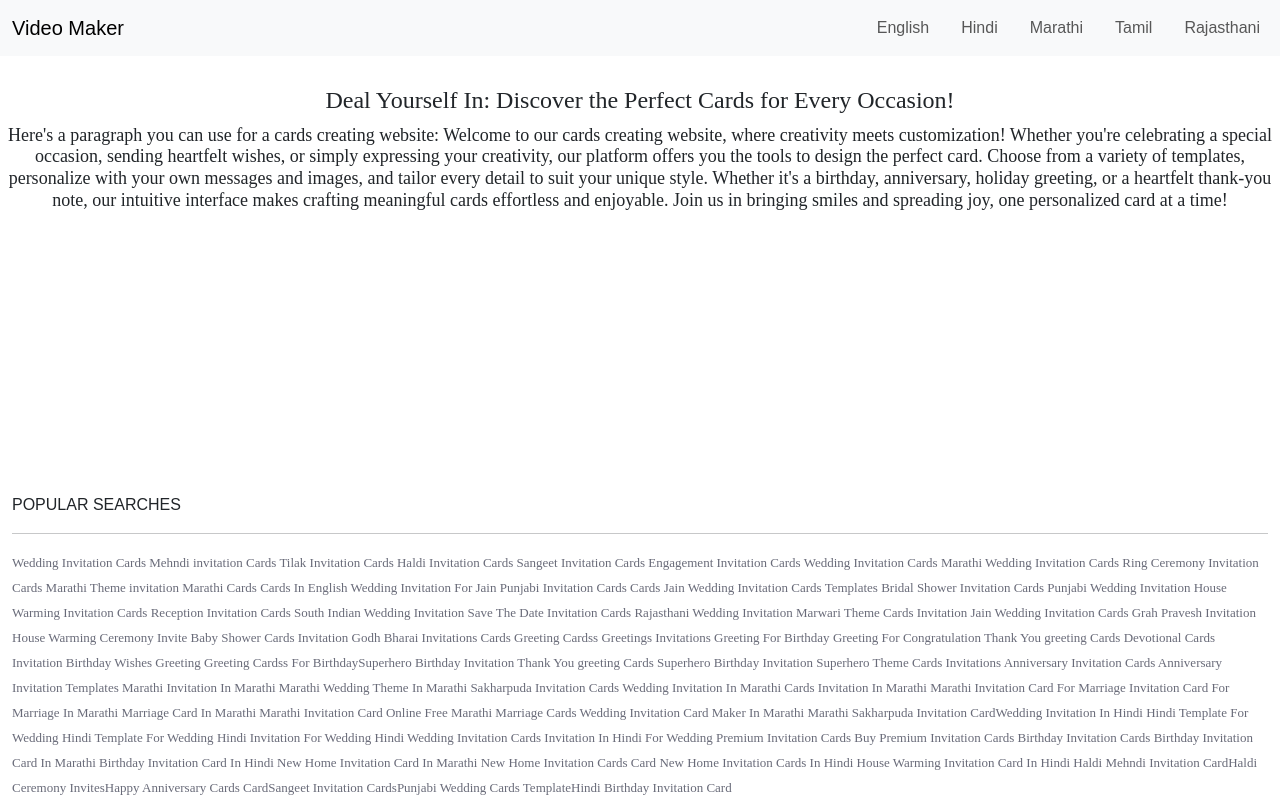
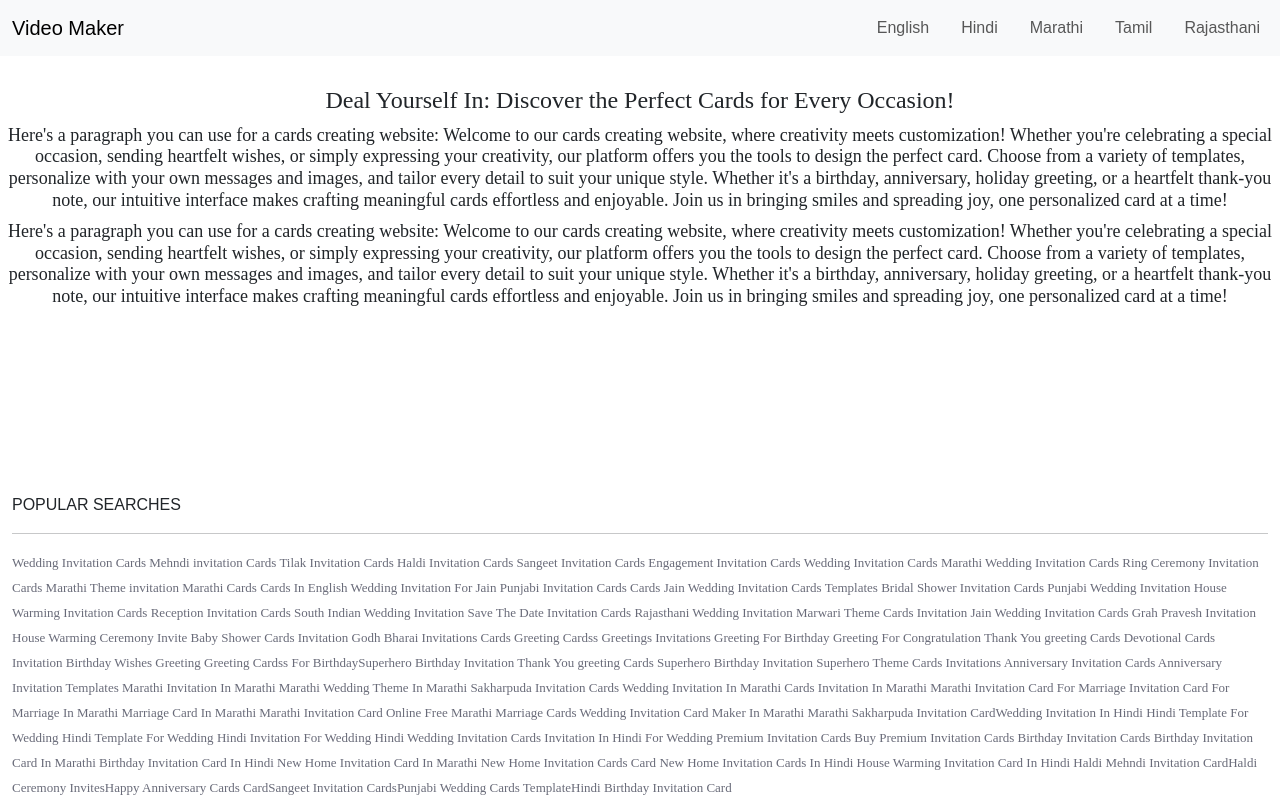
Before and after one commit to Golujain21/InviteCards, a Next.js app: page / in a window 1280 px wide. Built offline with nearby package versions, Linux system fonts and the light colour scheme.

Commit message:
Update page.js

```diff
--- a/app/page.js
+++ b/app/page.js
@@ -44,6 +44,27 @@ export default function Home() {
             enjoyable. Join us in bringing smiles and spreading joy, one
             personalized card at a time!
           </h2>
+<h3
+            style={{
+              fontSize: "18px",
+              fontFamily: "Poppins",
+              margin: "0px",
+              maxWidth: "1300px",
+              textAlign: "center",
+            }}
+          >
+            Here's a paragraph you can use for a cards creating website: Welcome
+            to our cards creating website, where creativity meets customization!
+            Whether you're celebrating a special occasion, sending heartfelt
+            wishes, or simply expressing your creativity, our platform offers
+            you the tools to design the perfect card. Choose from a variety of
+            templates, personalize with your own messages and images, and tailor
+            every detail to suit your unique style. Whether it's a birthday,
+            anniversary, holiday greeting, or a heartfelt thank-you note, our
+            intuitive interface makes crafting meaningful cards effortless and
+            enjoyable. Join us in bringing smiles and spreading joy, one
+            personalized card at a time!
+          </h3>
         </div>
       </MainLayout>
     </>
```
